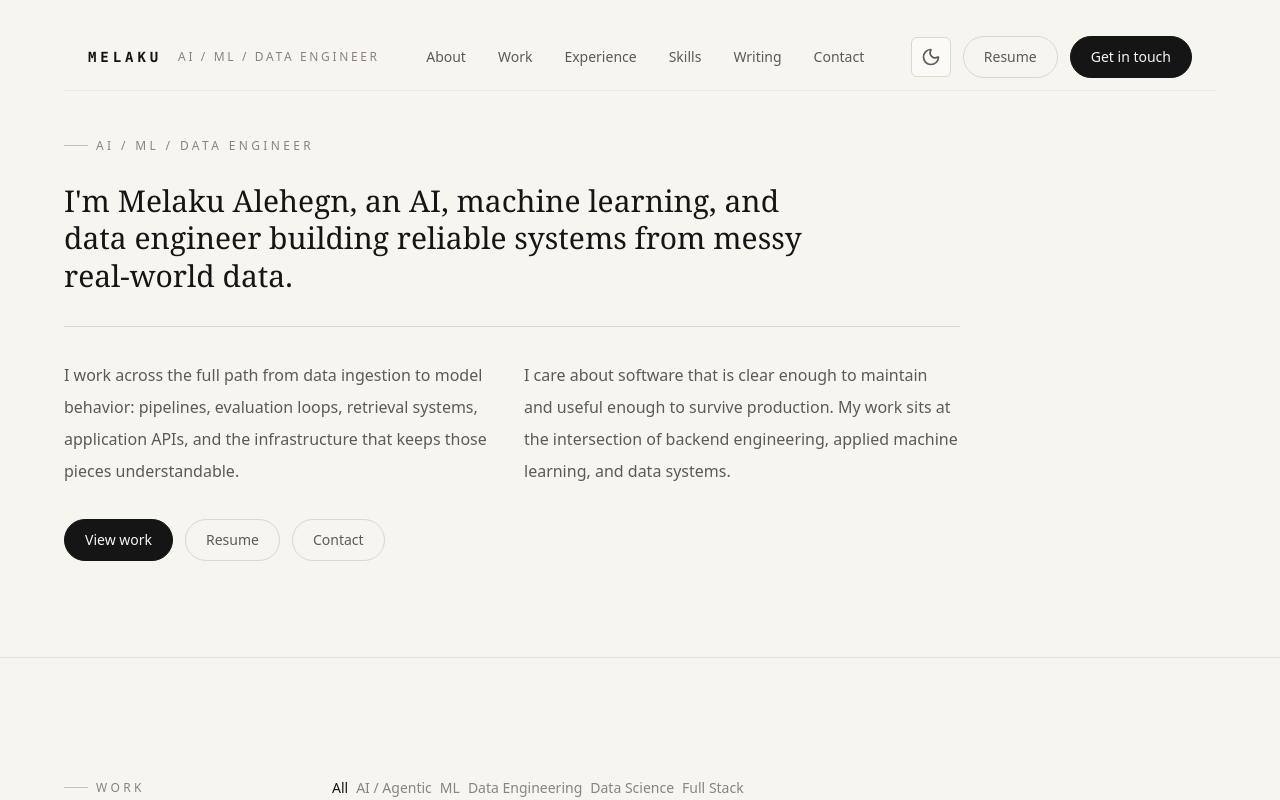
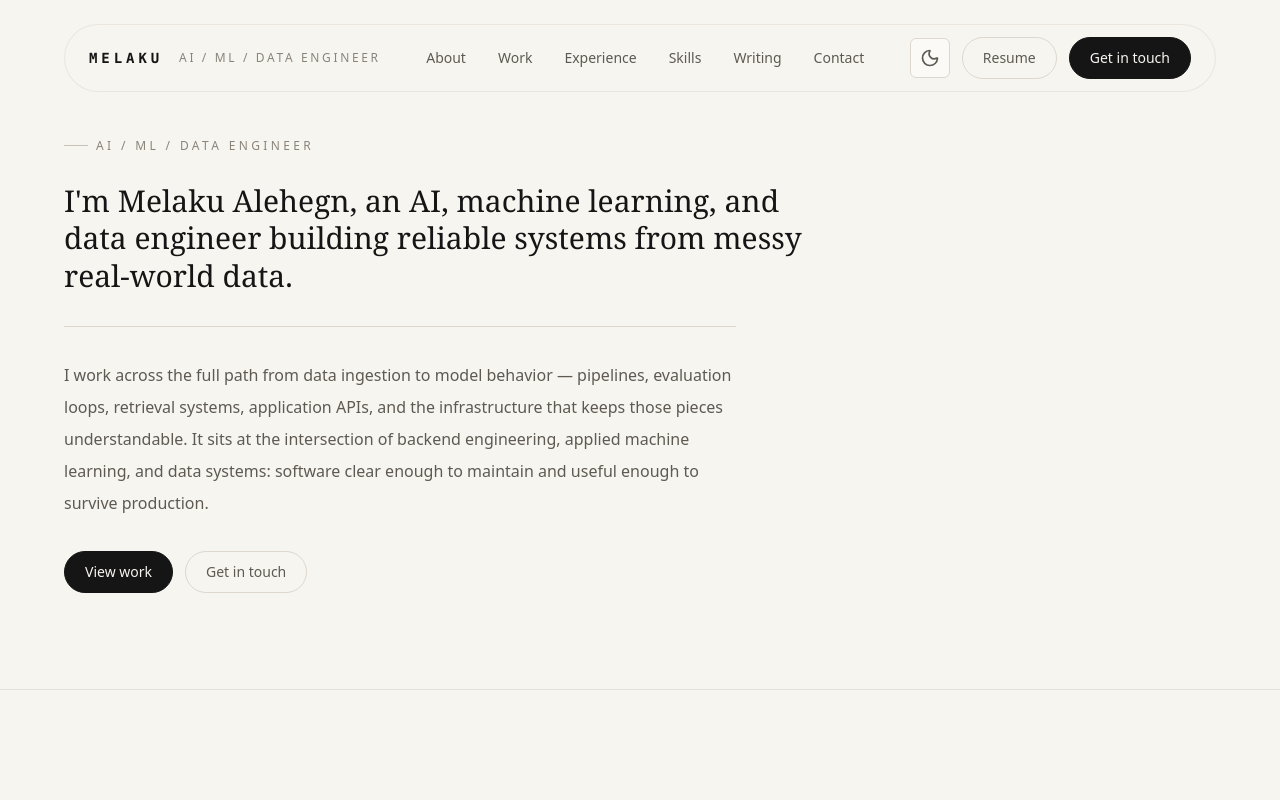
Before and after one commit to MelakuAlehegn/portfolio, a Next.js app: page / in a window 1280 px wide. Shown: the top 800 px of the page. Built offline with nearby package versions, Linux system fonts and the light colour scheme.

Commit message:
update hero text, spotlight

```diff
--- a/app/globals.css
+++ b/app/globals.css
@@ -63,23 +63,35 @@ body {
   inset: 0;
   z-index: 0;
   pointer-events: none;
-  opacity: 0;
+  opacity: 1;
   transition: opacity 240ms ease;
+  /* Light mode: a small, soft core with a faint wide halo — calm but present */
   background:
     radial-gradient(
-      520px circle at var(--spotlight-x) var(--spotlight-y),
-      rgba(159, 176, 191, 0.14),
-      rgba(159, 176, 191, 0.055) 34%,
-      transparent 68%
+      260px circle at var(--spotlight-x) var(--spotlight-y),
+      rgba(64, 81, 98, 0.09),
+      transparent 66%
+    ),
+    radial-gradient(
+      640px circle at var(--spotlight-x) var(--spotlight-y),
+      rgba(64, 81, 98, 0.03),
+      transparent 72%
     );
 }
 
+/* Dark mode: pale blue-grey glow tuned for the dark background */
 [data-theme="dark"] .ambient-spotlight {
-  opacity: 1;
-}
-
-[data-theme="light"] .ambient-spotlight {
-  display: none;
+  background:
+    radial-gradient(
+      260px circle at var(--spotlight-x) var(--spotlight-y),
+      rgba(159, 176, 191, 0.13),
+      transparent 66%
+    ),
+    radial-gradient(
+      640px circle at var(--spotlight-x) var(--spotlight-y),
+      rgba(159, 176, 191, 0.045),
+      transparent 72%
+    );
 }
 
 /* Reduced motion */
--- a/components/hero.tsx
+++ b/components/hero.tsx
@@ -3,7 +3,6 @@
 import { motion } from "framer-motion";
 import { Eyebrow } from "./ui/eyebrow";
 import { Button } from "./ui/button";
-import { resume } from "@/lib/data";
 
 export function Hero() {
   return (
@@ -34,23 +33,19 @@ export function Hero() {
             building reliable systems from messy real-world data.
           </motion.h1>
 
-          <motion.div
+          <motion.p
             initial={{ opacity: 0, y: 16 }}
             animate={{ opacity: 1, y: 0 }}
             transition={{ duration: 0.3, delay: 0.2 }}
-            className="mt-8 grid gap-6 border-t border-border pt-8 text-base leading-8 text-text-muted md:grid-cols-2"
+            className="mt-8 max-w-2xl border-t border-border pt-8 text-base leading-8 text-text-muted"
           >
-            <p>
-              I work across the full path from data ingestion to model behavior:
-              pipelines, evaluation loops, retrieval systems, application APIs,
-              and the infrastructure that keeps those pieces understandable.
-            </p>
-            <p>
-              I care about software that is clear enough to maintain and useful
-              enough to survive production. My work sits at the intersection of
-              backend engineering, applied machine learning, and data systems.
-            </p>
-          </motion.div>
+            I work across the full path from data ingestion to model behavior —
+            pipelines, evaluation loops, retrieval systems, application APIs, and
+            the infrastructure that keeps those pieces understandable. It sits at
+            the intersection of backend engineering, applied machine learning, and
+            data systems: software clear enough to maintain and useful enough to
+            survive production.
+          </motion.p>
 
           <motion.div
             initial={{ opacity: 0, y: 16 }}
@@ -61,15 +56,8 @@ export function Hero() {
             <Button href="#work" variant="primary">
               View work
             </Button>
-            <Button
-              href={resume.href}
-              variant="secondary"
-              download={resume.downloadName}
-            >
-              Resume
-            </Button>
             <Button href="#contact" variant="secondary">
-              Contact
+              Get in touch
             </Button>
           </motion.div>
         </motion.div>
--- a/components/nav.tsx
+++ b/components/nav.tsx
@@ -22,10 +22,10 @@ export function Nav() {
   return (
     <header className="fixed top-0 left-0 right-0 z-50 px-4 md:px-6 pt-4 md:pt-6">
       <nav
-        className={`mx-auto flex max-w-6xl items-center justify-between gap-6 border-b backdrop-blur-sm px-4 py-3 transition-colors duration-300 md:px-6 ${
+        className={`mx-auto flex max-w-6xl items-center justify-between gap-6 rounded-full border px-5 py-3 backdrop-blur-md transition-all duration-300 md:px-6 ${
           isScrolled
-            ? "border-border bg-bg/92"
-            : "border-border/40 bg-bg/70"
+            ? "border-border bg-bg/90 shadow-[0_1px_20px_-12px_rgba(0,0,0,0.35)]"
+            : "border-border/50 bg-bg/60"
         }`}
       >
         <div className="flex items-center gap-4">
@@ -92,7 +92,7 @@ export function Nav() {
       </nav>
 
       {isMobileMenuOpen && (
-        <div className="mx-auto mt-2 max-w-6xl border border-border bg-bg p-4 md:hidden">
+        <div className="mx-auto mt-2 max-w-6xl rounded-2xl border border-border bg-bg p-4 md:hidden">
           <div className="flex flex-col gap-2">
             {navLinks.map((link) => (
               <a
--- a/components/writing.tsx
+++ b/components/writing.tsx
@@ -23,7 +23,7 @@ function HashnodeIcon({ className }: { className?: string }) {
 
 export function Writing() {
   return (
-    <Section id="writing" eyebrow="WRITING" title="I publish technical deep-dives on engineering and AI.">
+    <Section id="writing" eyebrow="WRITING" title="Deep-dives on AI & engineering.">
       <div className="space-y-10">
         <div className="border-t border-border">
           {featuredPosts.map((post, index) => (
```
